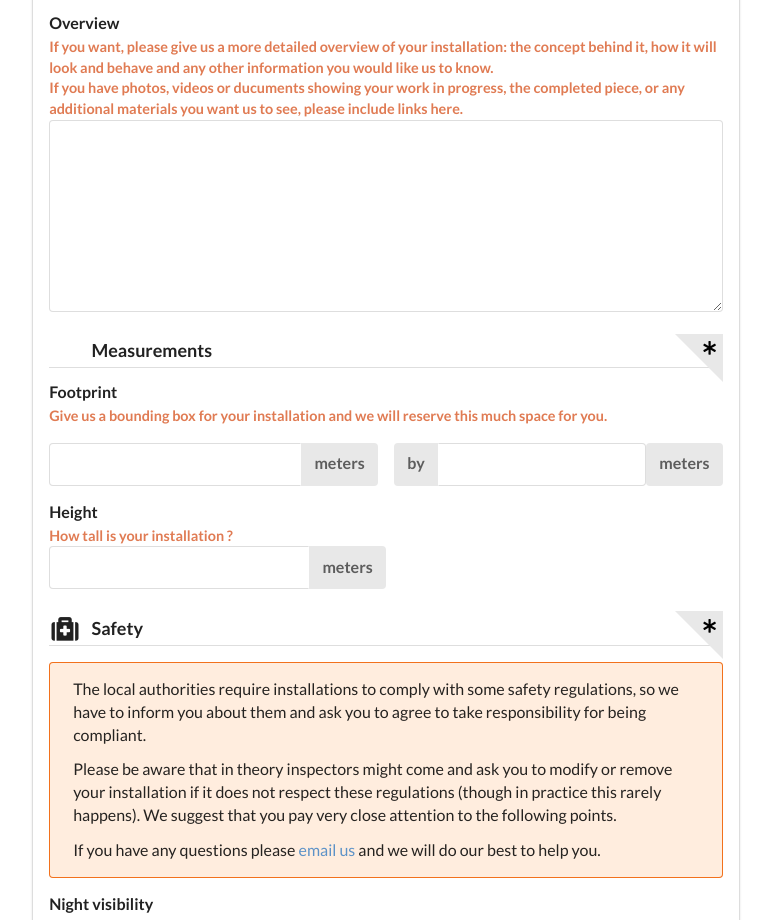
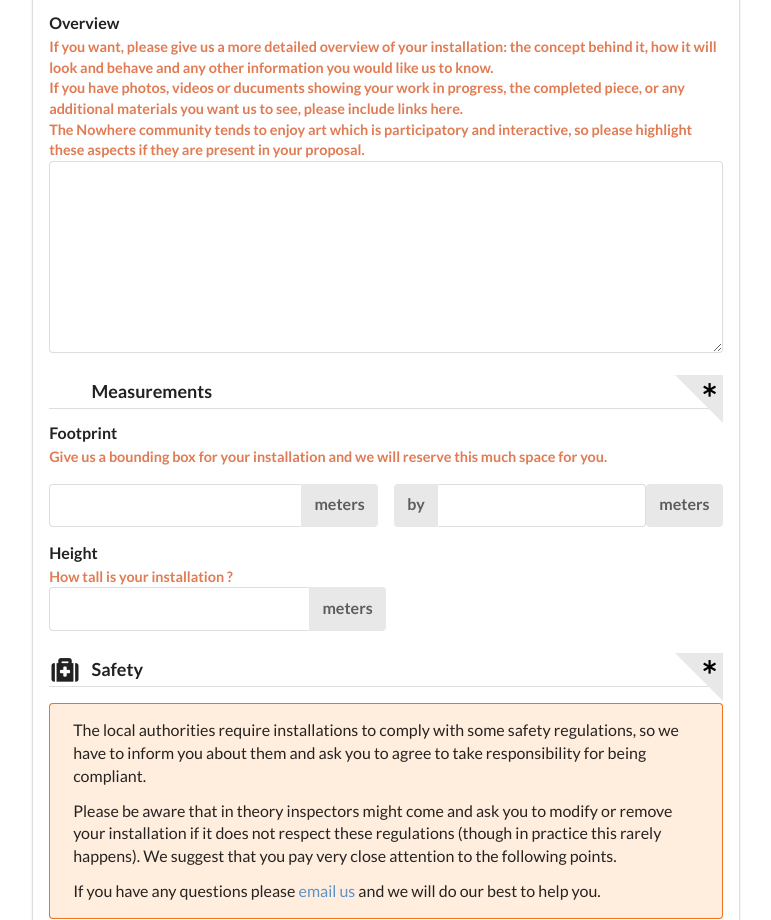
Before and after one commit to goingnowhere/nowhere-art-registration, a website: page static/register-art-2016.htm in a window 1280 px wide. Shown: the part 2727-3647 px from the top of the page, without its empty margins (254-1025 px from the left). Drawn offline with nearby package versions, Linux system fonts and the light colour scheme.

Commit message:
Add participative art info

```diff
--- a/static/register-art-2016.htm
+++ b/static/register-art-2016.htm
@@ -192,6 +192,7 @@
             how it will look and behave and any other information you would like us to know.<br>
             If you have photos, videos or ducuments showing your work in progress, the completed piece, or any
             additional materials you want us to see, please include links here.</p>
+            <p class="orange description">The Nowhere community tends to enjoy art which is participatory and interactive, so please highlight these aspects if they are present in your proposal.</p>
             <div class="ui input">
               <textarea name="install-overview"></textarea>
             </div>
```
